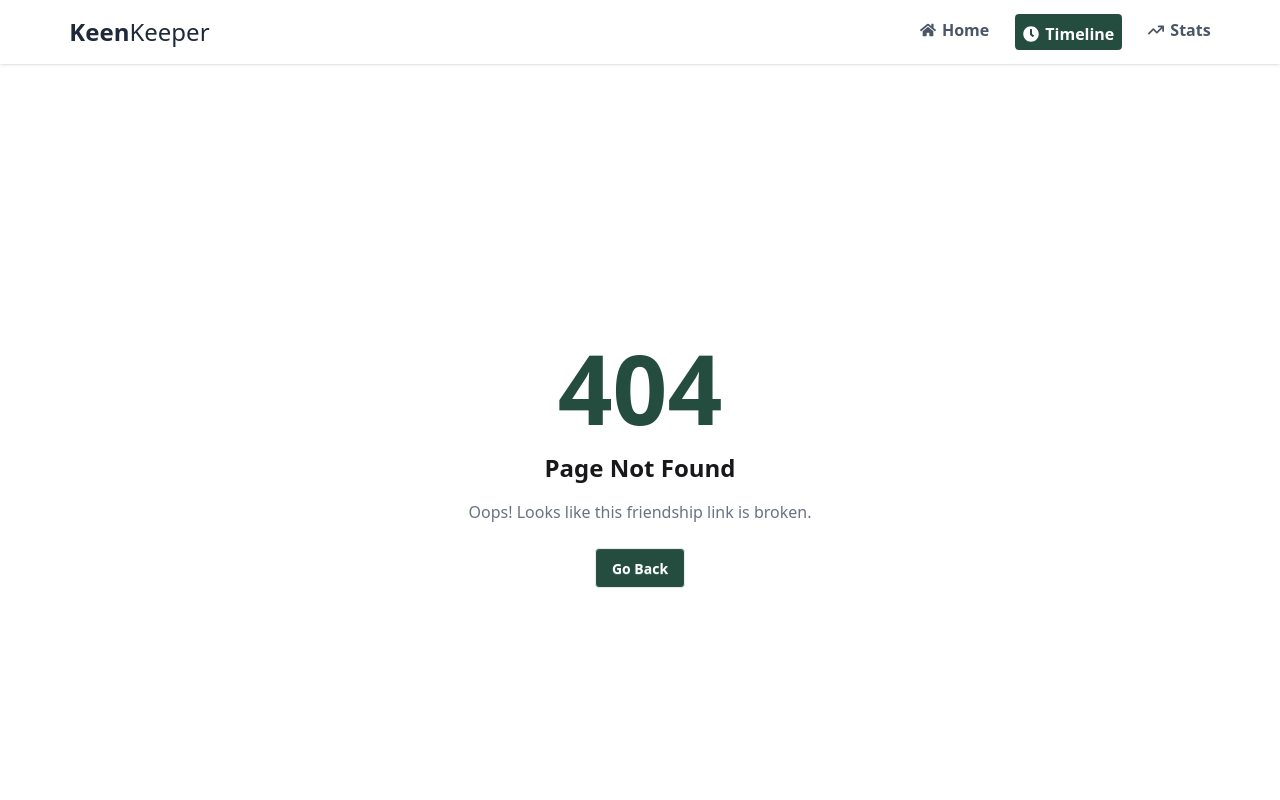
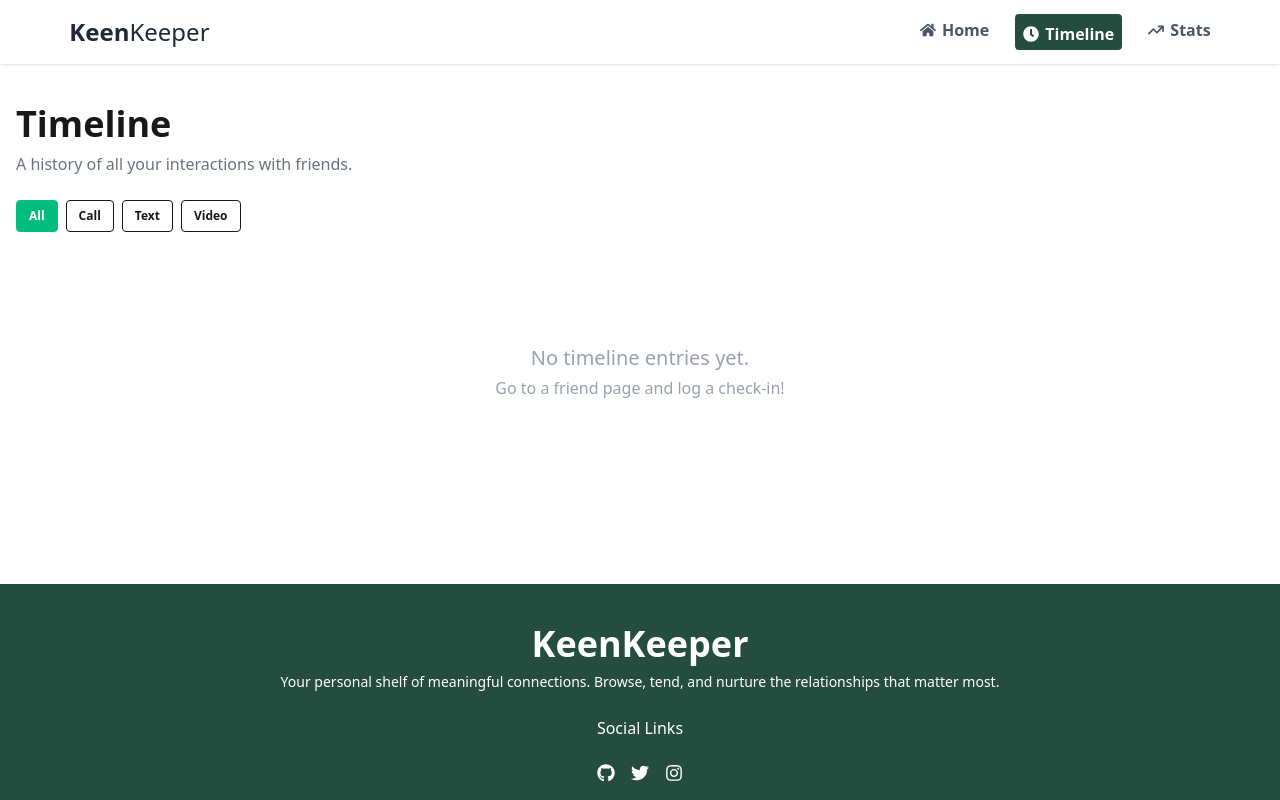
Before and after one commit to IM-Tamim/KeenKeeper, a Next.js app: page /timeline in a window 1280 px wide. Before the commit this address had no page. Shown: the top 800 px of the page. Built offline with nearby package versions, Linux system fonts and the light colour scheme.

Commit message:
timeline added

```diff
--- a/src/app/not-found.jsx
+++ b/src/app/not-found.jsx
@@ -9,7 +9,7 @@ const NotFoundPage = () => {
       <p className="text-gray-500">
         Oops! Looks like this friendship link is broken.
       </p>
-      <Link href="/" className="btn bg-[#244D3F] text-white mt-2">
+      <Link href="./" className="btn bg-[#244D3F] text-white mt-2">
         Go Back
       </Link>
     </div>
--- /dev/null
+++ b/src/app/timeline/page.jsx
@@ -0,0 +1,106 @@
+"use client";
+import React, { useContext, useState } from "react";
+import { TimelineContext } from "@/context/timelineContext";
+import { FaPhone, FaCommentSms, FaVideo } from "react-icons/fa6";
+
+const iconMap = {
+  Call: <FaPhone className="text-emerald-500" />,
+  Text: <FaCommentSms className="text-blue-500" />,
+  Video: <FaVideo className="text-purple-500" />,
+};
+
+const TimelinePage = () => {
+  const { timeline } = useContext(TimelineContext);
+  const [filter, setFilter] = useState("All");
+
+  const filters = ["All", "Call", "Text", "Video"];
+
+  const filtered =
+    filter === "All"
+      ? timeline
+      : timeline.filter((entry) => entry.type === filter);
+
+  const sorted = [...filtered].sort(
+    (a, b) => new Date(b.date) - new Date(a.date)
+  );
+
+  return (
+    <div className="container mx-auto my-10 px-4">
+      <h2 className="text-4xl font-bold mb-2">Timeline</h2>
+      <p className="text-gray-500 mb-6">
+        A history of all your interactions with friends.
+      </p>
+
+      {/* Filter buttons */}
+      <div className="flex gap-2 mb-8">
+        {filters.map((f) => (
+          <button
+            key={f}
+            onClick={() => setFilter(f)}
+            className={`btn btn-sm ${
+              filter === f
+                ? "bg-emerald-500 text-white border-emerald-500"
+                : "btn-outline"
+            }`}
+          >
+            {f}
+          </button>
+        ))}
+      </div>
+
+      {sorted.length === 0 ? (
+        <div className="text-center py-20">
+          <p className="text-gray-400 text-xl">No timeline entries yet.</p>
+          <p className="text-gray-400 mt-1">
+            Go to a friend page and log a check-in!
+          </p>
+        </div>
+      ) : (
+        <div className="relative">
+          {/* Vertical line */}
+          <div className="absolute left-6 top-0 bottom-0 w-0.5 bg-gray-200"></div>
+
+          <div className="flex flex-col gap-6">
+            {sorted.map((entry, ind) => (
+              <div key={ind} className="flex gap-4 items-start pl-4">
+                <div className="relative z-10 w-10 h-10 rounded-full bg-white border-2 border-gray-200 flex items-center justify-center shadow-sm shrink-0">
+                  {iconMap[entry.type]}
+                </div>
+
+                <div className="bg-white border border-gray-100 rounded-xl shadow-sm p-4 flex-1">
+                  <div className="flex justify-between items-start">
+                    <div>
+                      <h3 className="font-semibold text-gray-800">
+                        {entry.title}
+                      </h3>
+                      <span
+                        className={`text-xs font-medium px-2 py-0.5 rounded-full mt-1 inline-block ${
+                          entry.type === "Call"
+                            ? "bg-emerald-100 text-emerald-600"
+                            : entry.type === "Text"
+                            ? "bg-blue-100 text-blue-600"
+                            : "bg-purple-100 text-purple-600"
+                        }`}
+                      >
+                        {entry.type}
+                      </span>
+                    </div>
+                    <span className="text-sm text-gray-400 shrink-0">
+                      {new Date(entry.date).toLocaleDateString("en-GB", {
+                        day: "numeric",
+                        month: "short",
+                        year: "numeric",
+                      })}
+                    </span>
+                  </div>
+                </div>
+              </div>
+            ))}
+          </div>
+        </div>
+      )}
+    </div>
+  );
+};
+
+export default TimelinePage;
```
